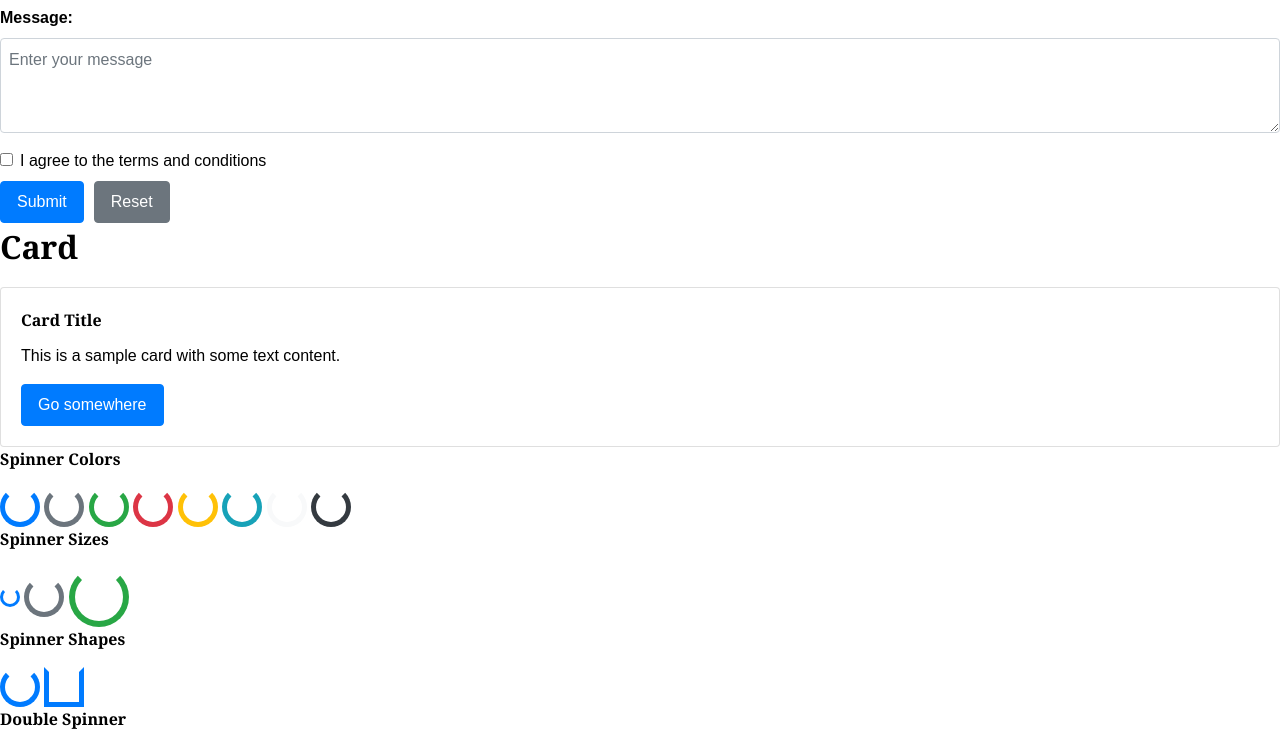
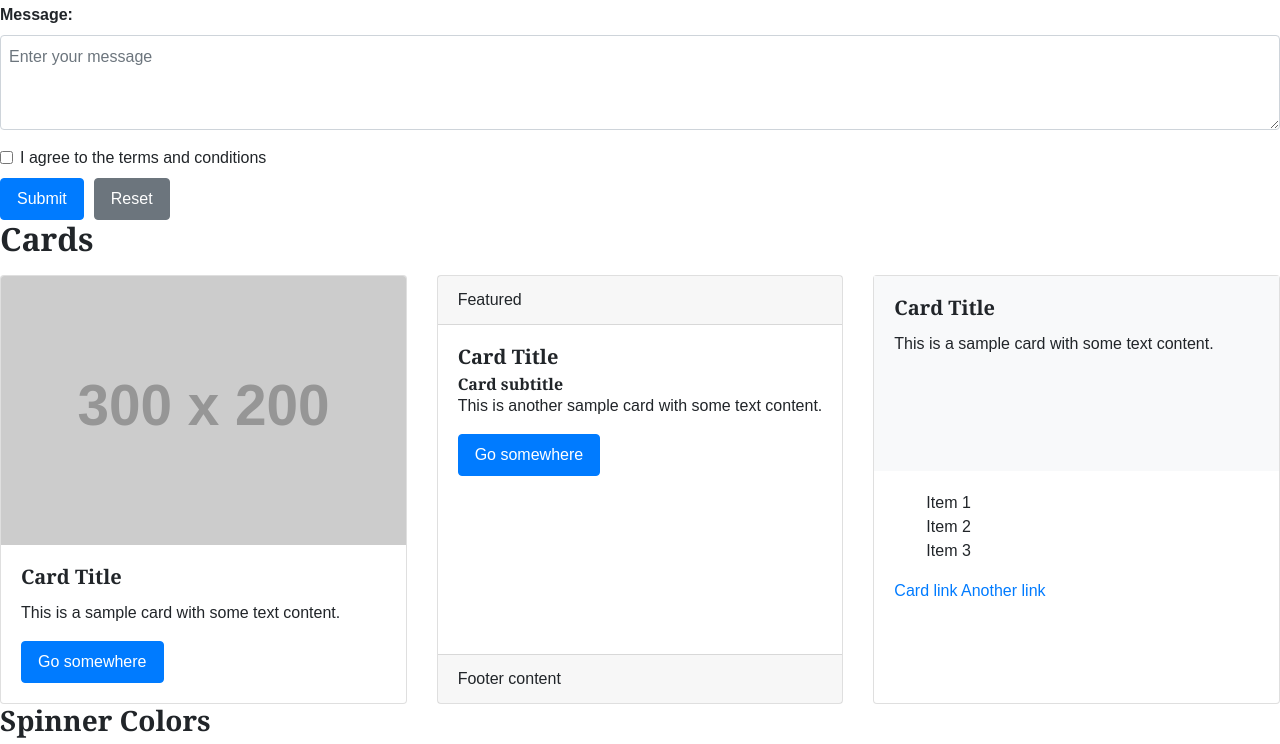
Before and after one commit to koinunopochi/ReinventingTheWheel-CSS, a plain HTML site: page sample/Base_example.html in a window 1280 px wide. Shown: the part 767-1511 px from the top of the page. Drawn offline with Linux system fonts and the light colour scheme; placeholder pictures from the web are drawn by us.

Commit message:
add：仮で、カードフォームを修正した

```diff
--- a/sample/Base_example.html
+++ b/sample/Base_example.html
@@ -78,14 +78,49 @@
     </form>
     <!--############################## Forms ##############################-->
 
-    <h2>Card</h2>
-    <div class="card">
-      <div class="card-body">
-        <h5 class="card-title">Card Title</h5>
-        <p class="card-text">This is a sample card with some text content.</p>
-        <a href="#" class="btn btn-primary">Go somewhere</a>
+    <!--############################## Cards ##############################-->
+    <h2>Cards</h2>
+    <div class="card-deck">
+      <div class="card">
+        <img src="http://placehold.jp/300x200.png" class="card-img-top" alt="Card image">
+        <div class="card-body">
+          <h5 class="card-title">Card Title</h5>
+          <p class="card-text">This is a sample card with some text content.</p>
+          <a href="#" class="btn btn-primary">Go somewhere</a>
+        </div>
+      </div>
+      <div class="card">
+        <div class="card-header">
+          Featured
+        </div>
+        <div class="card-body">
+          <h5 class="card-title">Card Title</h5>
+          <h6 class="card-subtitle mb-2 text-muted">Card subtitle</h6>
+          <p class="card-text">This is another sample card with some text content.</p>
+          <a href="#" class="btn btn-primary">Go somewhere</a>
+        </div>
+        <div class="card-footer">
+          Footer content
+        </div>
+      </div>
+      <div class="card">
+        <div class="card-body bg-light">
+          <h5 class="card-title">Card Title</h5>
+          <p class="card-text">This is a sample card with some text content.</p>
+        </div>
+        <div class="card-body">
+          <ul class="list-group list-group-flush">
+            <li class="list-group-item">Item 1</li>
+            <li class="list-group-item">Item 2</li>
+            <li class="list-group-item">Item 3</li>
+          </ul>
+          <a href="#" class="card-link">Card link</a>
+          <a href="#" class="card-link">Another link</a>
+        </div>
       </div>
     </div>
+
+    <!--############################## Cards ##############################-->
 
     <!-- ############################## spinner ############################## -->
     <h3>Spinner Colors</h3>
--- a/src/base/base.css
+++ b/src/base/base.css
@@ -1,5 +1,90 @@
+/* base.css */
 :root {
   --primary-color: #007bff;
   --secondary-color: #6c757d;
   --font-family: 'Arial', sans-serif;
+  --font-size-base: 16px;
+  --line-height-base: 1.5;
+  --color-text: #212529;
+  --color-background: #fff;
+  --color-link: var(--primary-color);
+  --color-link-hover: #0056b3;
+  --spacing-small: 0.5rem;
+  --spacing-medium: 1rem;
+  --spacing-large: 2rem;
 }
+
+*,
+*::before,
+*::after {
+  box-sizing: border-box;
+}
+
+html {
+  font-family: var(--font-family);
+  font-size: var(--font-size-base);
+  line-height: var(--line-height-base);
+}
+
+body {
+  margin: 0;
+  color: var(--color-text);
+  background-color: var(--color-background);
+}
+
+a {
+  color: var(--color-link);
+  text-decoration: none;
+}
+
+a:hover {
+  color: var(--color-link-hover);
+  text-decoration: underline;
+}
+
+h1, h2, h3, h4, h5, h6 {
+  margin-top: 0;
+  margin-bottom: var(--spacing-medium);
+  font-weight: 500;
+  line-height: 1.2;
+}
+
+h1 {
+  font-size: 2.5rem;
+}
+
+h2 {
+  font-size: 2rem;
+}
+
+h3 {
+  font-size: 1.75rem;
+}
+
+h4 {
+  font-size: 1.5rem;
+}
+
+h5 {
+  font-size: 1.25rem;
+}
+
+h6 {
+  font-size: 1rem;
+}
+
+p {
+  margin-top: 0;
+  margin-bottom: var(--spacing-medium);
+}
+
+ul, ol {
+  margin-top: 0;
+  margin-bottom: var(--spacing-medium);
+  padding-left: var(--spacing-large);
+}
+
+img {
+  max-width: 100%;
+  height: auto;
+}
--- a/src/components/cards.css
+++ b/src/components/cards.css
@@ -9,6 +9,13 @@
   background-clip: border-box;
   border: 1px solid rgba(0, 0, 0, 0.125);
   border-radius: 0.25rem;
+  margin-bottom: 1rem;
+}
+
+.card-img-top {
+  width: 100%;
+  border-top-left-radius: calc(0.25rem - 1px);
+  border-top-right-radius: calc(0.25rem - 1px);
 }
 
 .card-body {
@@ -20,7 +27,51 @@
   margin-bottom: 0.75rem;
 }
 
+.card-subtitle {
+  margin-top: -0.375rem;
+  margin-bottom: 0;
+}
+
 .card-text {
   margin-top: 0;
   margin-bottom: 1rem;
 }
+
+.card-header {
+  padding: 0.75rem 1.25rem;
+  margin-bottom: 0;
+  background-color: rgba(0, 0, 0, 0.03);
+  border-bottom: 1px solid rgba(0, 0, 0, 0.125);
+}
+
+.card-footer {
+  padding: 0.75rem 1.25rem;
+  background-color: rgba(0, 0, 0, 0.03);
+  border-top: 1px solid rgba(0, 0, 0, 0.125);
+}
+
+.card-deck {
+  display: flex;
+  flex-direction: column;
+}
+
+.card-deck .card {
+  margin-bottom: 15px;
+}
+
+@media (min-width: 576px) {
+  .card-deck {
+    flex-flow: row wrap;
+    margin-right: -15px;
+    margin-left: -15px;
+  }
+
+  .card-deck .card {
+    display: flex;
+    flex: 1 0 0%;
+    flex-direction: column;
+    margin-right: 15px;
+    margin-bottom: 0;
+    margin-left: 15px;
+  }
+}
--- a/src/utilities/common-utilities.css
+++ b/src/utilities/common-utilities.css
@@ -219,3 +219,44 @@
 .opacity-100 {
   opacity: 1;
 }
+
+/* color */
+.bg-primary {
+  background-color: var(--primary-color);
+}
+
+.bg-secondary {
+  background-color: var(--secondary-color);
+}
+
+.bg-success {
+  background-color: #28a745;
+}
+
+.bg-danger {
+  background-color: #dc3545;
+}
+
+.bg-warning {
+  background-color: #ffc107;
+}
+
+.bg-info {
+  background-color: #17a2b8;
+}
+
+.bg-light {
+  background-color: #f8f9fa;
+}
+
+.bg-dark {
+  background-color: #343a40;
+}
+
+.bg-white {
+  background-color: #fff;
+}
+
+.bg-transparent {
+  background-color: transparent;
+}
```
